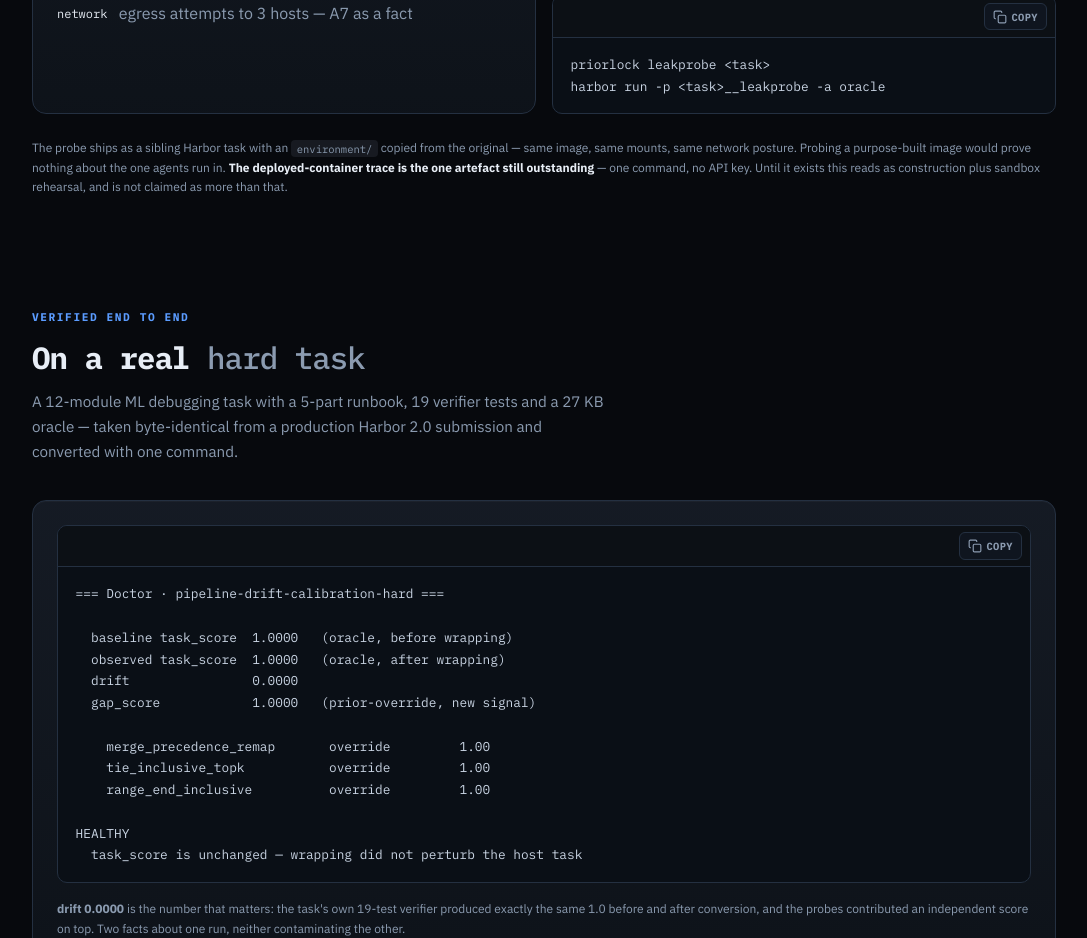
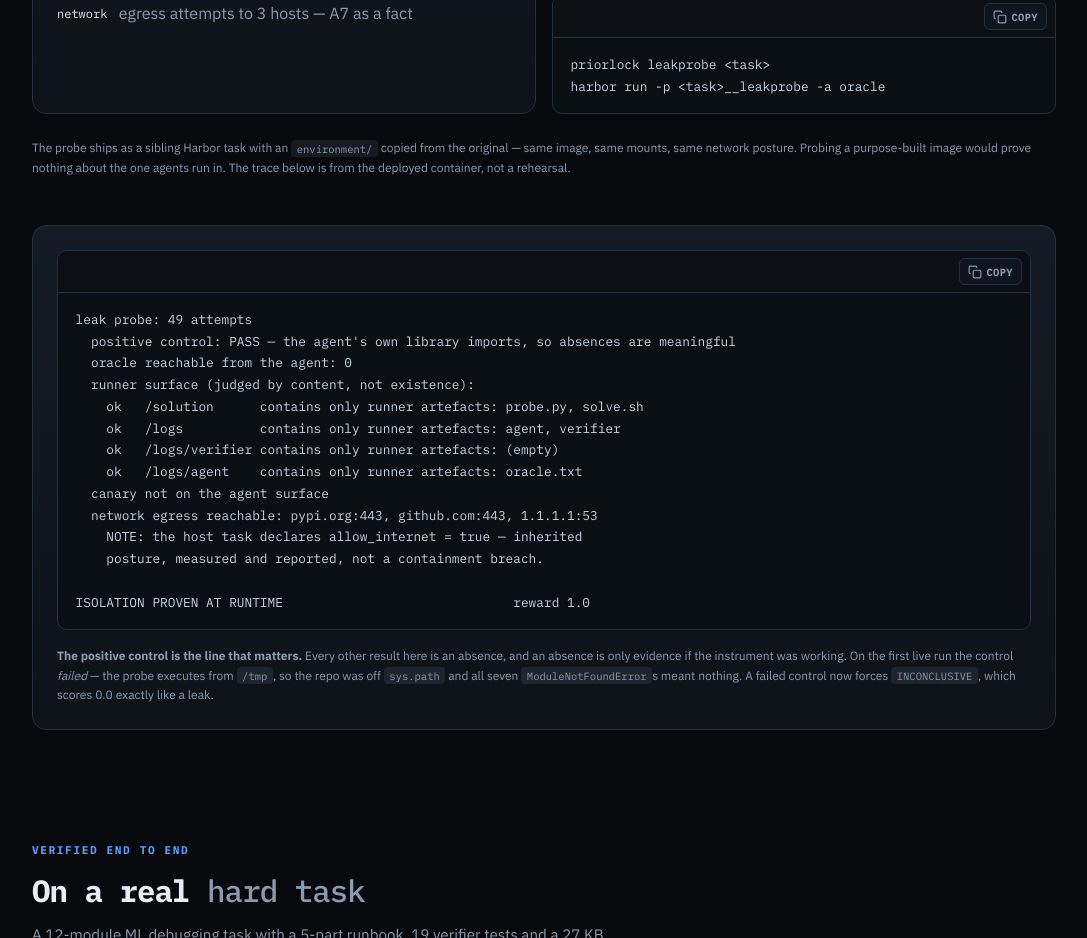
Before and after one commit to phoenixlibbi/PriorLock-RL-env, a Next.js app in the folder website/: page / in a window 1280 px wide. Shown: the part 6680-7618 px from the top of the page, without its empty margins (96-1183 px from the left). Built offline with nearby package versions, Linux system fonts and the light colour scheme.

Commit message:
Runtime isolation proven on the deployed container — the check MET

```diff
--- a/website/app/components/Soundness.tsx
+++ b/website/app/components/Soundness.tsx
@@ -267,13 +267,35 @@
         The probe ships as a sibling Harbor task with an <code>environment/</code>{" "}
         copied from the original — same image, same mounts, same network posture.
         Probing a purpose-built image would prove nothing about the one agents run in.
-        <strong style={{ color: "var(--text)" }}>
-          {" "}
-          The deployed-container trace is the one artefact still outstanding
-        </strong>{" "}
-        — one command, no API key. Until it exists this reads as construction plus
-        sandbox rehearsal, and is not claimed as more than that.
+        The trace below is from the deployed container, not a rehearsal.
       </p>
+
+      <div className="card mb-12 p-6">
+        <CodeBlock
+          code={`leak probe: 49 attempts
+  positive control: PASS — the agent's own library imports, so absences are meaningful
+  oracle reachable from the agent: 0
+  runner surface (judged by content, not existence):
+    ok   /solution      contains only runner artefacts: probe.py, solve.sh
+    ok   /logs          contains only runner artefacts: agent, verifier
+    ok   /logs/verifier contains only runner artefacts: (empty)
+    ok   /logs/agent    contains only runner artefacts: oracle.txt
+  canary not on the agent surface
+  network egress reachable: pypi.org:443, github.com:443, 1.1.1.1:53
+    NOTE: the host task declares allow_internet = true — inherited
+    posture, measured and reported, not a containment breach.
+
+ISOLATION PROVEN AT RUNTIME                              reward 1.0`}
+        />
+        <p className="mt-4 text-xs leading-relaxed" style={{ color: "var(--muted)" }}>
+          <strong>The positive control is the line that matters.</strong> Every other
+          result here is an absence, and an absence is only evidence if the instrument
+          was working. On the first live run the control <em>failed</em> — the probe
+          executes from <code>/tmp</code>, so the repo was off <code>sys.path</code> and
+          all seven <code>ModuleNotFoundError</code>s meant nothing. A failed control now
+          forces <code>INCONCLUSIVE</code>, which scores 0.0 exactly like a leak.
+        </p>
+      </div>
 
       {/* verified end to end */}
       <p className="section-label mt-16">Verified end to end</p>
```
Also changed, not shown: 2 other files (tests, documents, lock files or other folders).
